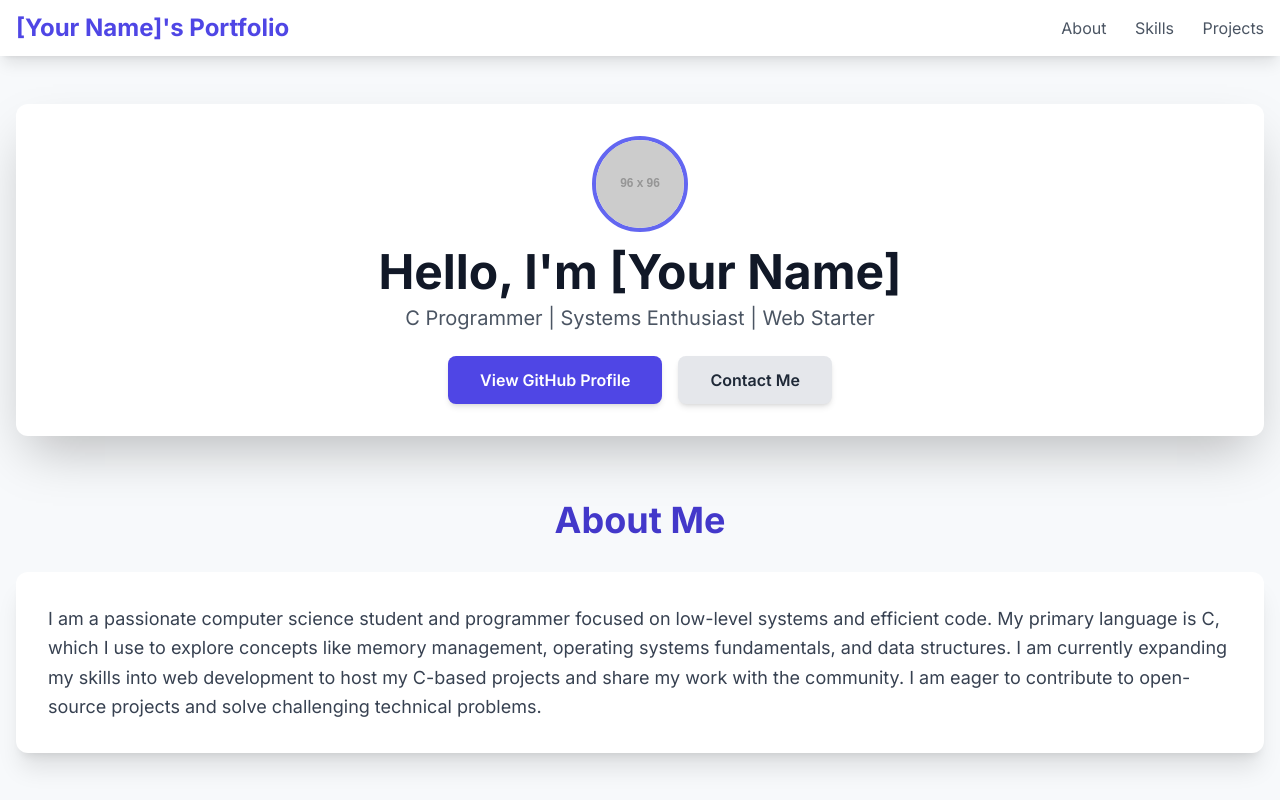
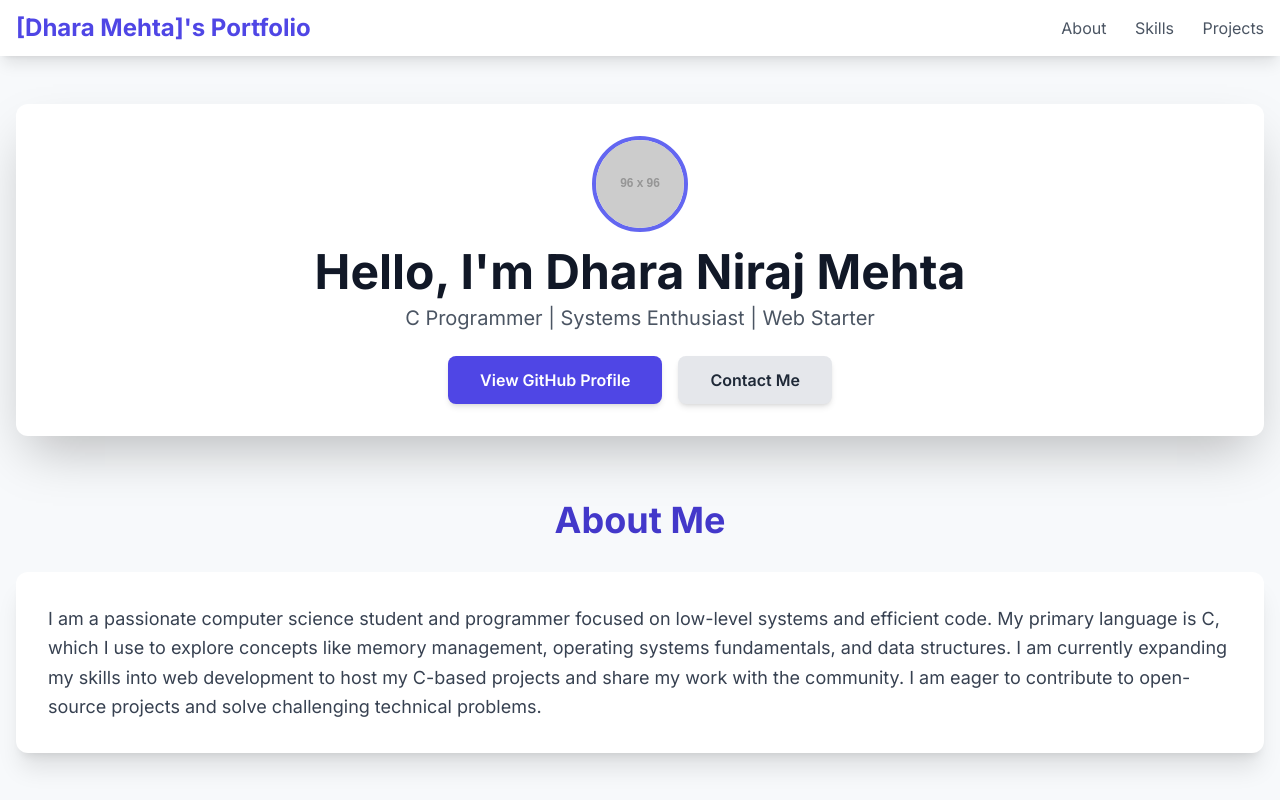
Before and after one commit to dnmehta2007/dnmehta2007.github.io, a plain HTML site: page index.html in a window 1280 px wide. Shown: the top 800 px of the page. Drawn offline with nearby package versions, Linux system fonts and the light colour scheme; placeholder pictures from the web are drawn by us.

Commit message:
Update index.html

```diff
--- a/index.html
+++ b/index.html
@@ -3,7 +3,7 @@
 <head>
     <meta charset="UTF-8">
     <meta name="viewport" content="width=device-width, initial-scale=1.0">
-    <title>My Developer Portfolio - [Your Name]</title>
+    <title>My Developer Portfolio - [Dhara Niraj Mehta]</title>
     <!-- Load Tailwind CSS -->
     <script src="https://cdn.tailwindcss.com"></script>
     <link href="https://fonts.googleapis.com/css2?family=Inter:wght@400;600;700&display=swap" rel="stylesheet">
@@ -23,7 +23,7 @@
     <header class="bg-white shadow-lg sticky top-0 z-50">
         <div class="container mx-auto px-4 py-3 flex justify-between items-center">
             <h1 class="text-2xl font-bold text-indigo-600">
-                [Your Name]'s Portfolio
+                [Dhara Mehta]'s Portfolio
             </h1>
             <nav>
                 <a href="#about" class="text-gray-600 hover:text-indigo-600 font-medium ml-6 transition duration-300">About</a>
@@ -43,7 +43,7 @@
                  alt="Your Profile Picture"
                  onerror="this.onerror=null; this.src='https://placehold.co/96x96/6366f1/ffffff?text=PFP';"
             >
-            <h2 class="text-5xl font-extrabold text-gray-900 mb-2">Hello, I'm [Your Name]</h2>
+            <h2 class="text-5xl font-extrabold text-gray-900 mb-2">Hello, I'm Dhara Niraj Mehta</h2>
             <p class="text-xl text-gray-600 mb-6">C Programmer | Systems Enthusiast | Web Starter</p>
             <div class="flex justify-center space-x-4">
                 <a href="https://github.com/yourusername" target="_blank" class="bg-indigo-600 hover:bg-indigo-700 text-white font-semibold py-3 px-8 rounded-lg shadow-md transition duration-300 transform hover:scale-105">
```
